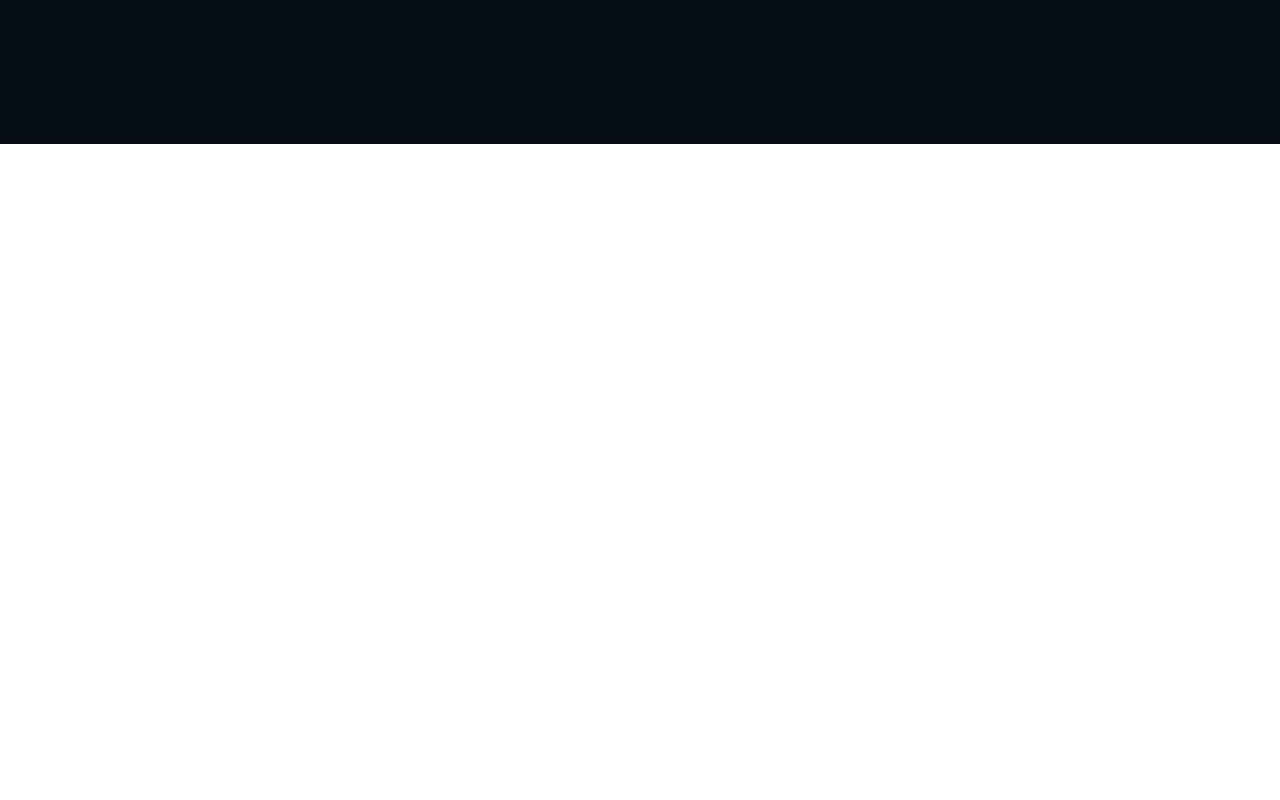
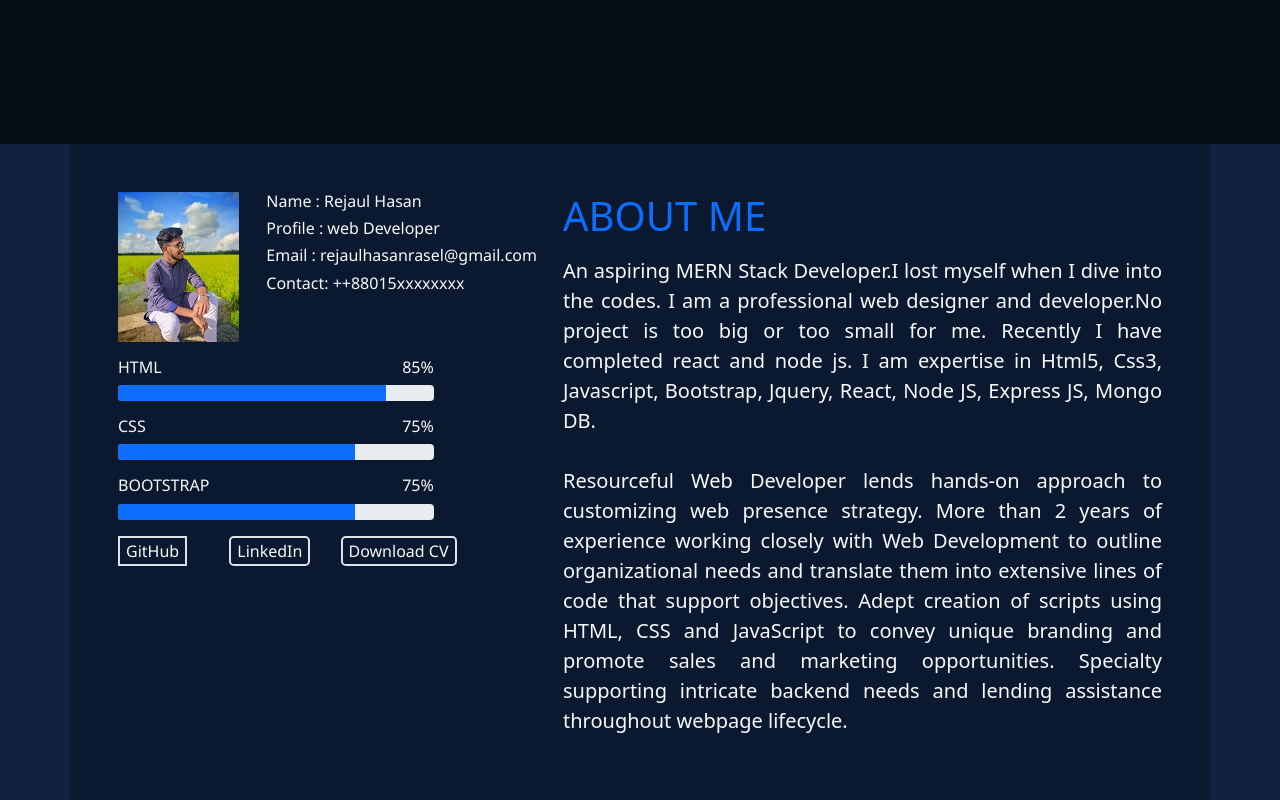
Before and after one commit to rejaulrasel/Portfolio, a plain HTML site: page index.html in a window 1280 px wide. Shown: the part 406-1206 px from the top of the page. Before the commit the page ends 800 px from the top, so only its background shows below. Drawn offline with nearby package versions, Linux system fonts and the light colour scheme.

Commit message:
added bio part

```diff
--- a/css/styles.css
+++ b/css/styles.css
@@ -1,3 +1,6 @@
+body{
+    margin: 0;
+}
 header{
     background-color: #050c16;
     height: 550px;
@@ -24,3 +27,20 @@ ul>li>a::after{
 ul>li>a:hover:after{
     width: 100%;
 }
+
+.about-me-backgrpound-color{
+    background-color: #112240;
+
+}
+.about-me-container-backgrpound-color,button{
+    background-color: #0a192f;
+}
+h6,button{
+   font-family:'Segoe UI', Tahoma, Geneva, Verdana, sans-serif
+}
+
+.about-me-script{
+    font-size: 20px;
+    text-align: justify;
+
+}
--- a/index.html
+++ b/index.html
@@ -66,6 +66,116 @@
 
   </header>
 
+  <main>
+    <section class="about-me-backgrpound-color h overflow-hidden">
+
+      <div class="container about-me-container-backgrpound-color ">
+
+        <div class="row mx-4">
+          <div class="col-lg-5 col-12 my-5">
+            <!-- image and intro part strat -->
+            <div class="row ">
+
+              <div class="col-4">
+                <img style="height: 150px;" class="img-fluid" src="images/laksham.jpg" alt="">
+              </div>
+              <div class="col-8 ">
+                <div class="row">
+                  <h6 class="text-light">Name : Rejaul Hasan</h6>
+                </div>
+                <div class="row">
+                  <h6 class="text-light">Profile : web Developer</h6>
+                </div>
+                <div class="row">
+                  <h6 class="text-light">Email : rejaulhasanrasel@gmail.com</h6>
+                </div>
+                <div class="row">
+                  <h6 class="text-light">Contact: ++88015xxxxxxxx</h6>
+                </div>
+              </div>
+            </div>
+            <!-- image and intro part end -->
+
+            <!-- progress bar -->
+            <div class="row  w-75 my-3 g-0">
+              <div class="d-flex justify-content-between">
+                <h6 class="text-light">HTML</h6>
+                <h6 class="text-light">85%</h6>
+              </div>
+              <div class="progress">
+                <div class="progress-bar" role="progressbar" style="width: 85%" aria-valuenow="0" aria-valuemin="0"
+                  aria-valuemax="100"></div>
+              </div>
+            </div>
+
+
+            <div class="row w-75 my-3 g-0">
+              <div class="d-flex justify-content-between">
+                <h6 class="text-light">CSS</h6>
+                <h6 class="text-light">75%</h6>
+              </div>
+              <div class="progress">
+                <div class="progress-bar" role="progressbar" style="width: 75%" aria-valuenow="0" aria-valuemin="0"
+                  aria-valuemax="100"></div>
+              </div>
+            </div>
+
+
+            <div class="row w-75 my-3 g-0">
+              <div class="d-flex justify-content-between">
+                <h6 class="text-light">BOOTSTRAP</h6>
+                <h6 class="text-light">75%</h6>
+              </div>
+              <div class="progress">
+                <div class="progress-bar" role="progressbar" style="width: 75%" aria-valuenow="0" aria-valuemin="0"
+                  aria-valuemax="100"></div>
+              </div>
+            </div>
+            <div class="row d-flex justify-content-start">
+              <div class="col-3">
+                <button class="border border-2 text-light rounded-4">
+                  GitHub
+                </button>
+              </div>
+              <div class="col-3">
+                <button class="border border-2 text-light rounded-3">
+                  LinkedIn
+                </button>
+              </div>
+              <div class="col-4">
+                <button class="border border-2 text-light rounded-3">
+                  Download CV
+                </button>
+              </div>
+            </div>
+
+
+          </div>
+
+          <!-- ABOUT ME PART -->
+
+          <div class="col-lg-7 col-12 my-5">
+            <h1 class="text-primary mb-3">ABOUT ME</h1>
+            <p class="text-light about-me-script ">
+              An aspiring MERN Stack Developer.I lost myself when I dive into the codes. I am a professional web
+              designer and developer.No project is too big or too small for me. Recently I have completed react and node
+              js. I am expertise in Html5, Css3, Javascript, Bootstrap, Jquery, React, Node JS, Express JS, Mongo DB.
+              <br>
+              <br>
+
+              Resourceful Web Developer lends hands-on approach to customizing web presence strategy. More than 2 years
+              of experience working closely with Web Development to outline organizational needs and translate them into
+              extensive lines of code that support objectives. Adept creation of scripts using HTML, CSS and JavaScript
+              to convey unique branding and promote sales and marketing opportunities. Specialty supporting intricate
+              backend needs and lending assistance throughout webpage lifecycle.
+            </p>
+          </div>
+        </div>
+      </div>
+
+    </section>
+  </main>
+
 
 
 
```
Also changed, not shown: images/laksham.jpg (added), images/myphoto.png (added).
